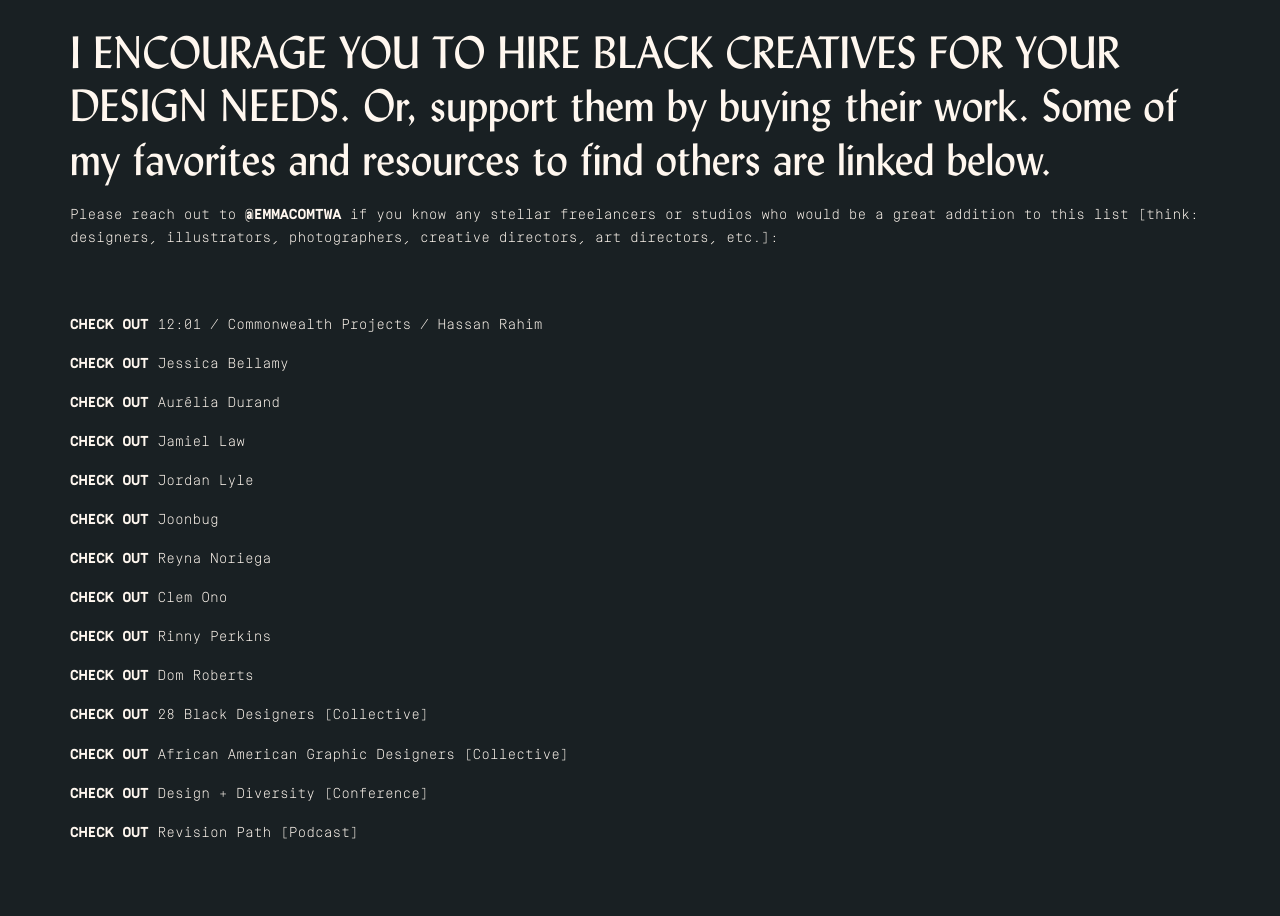
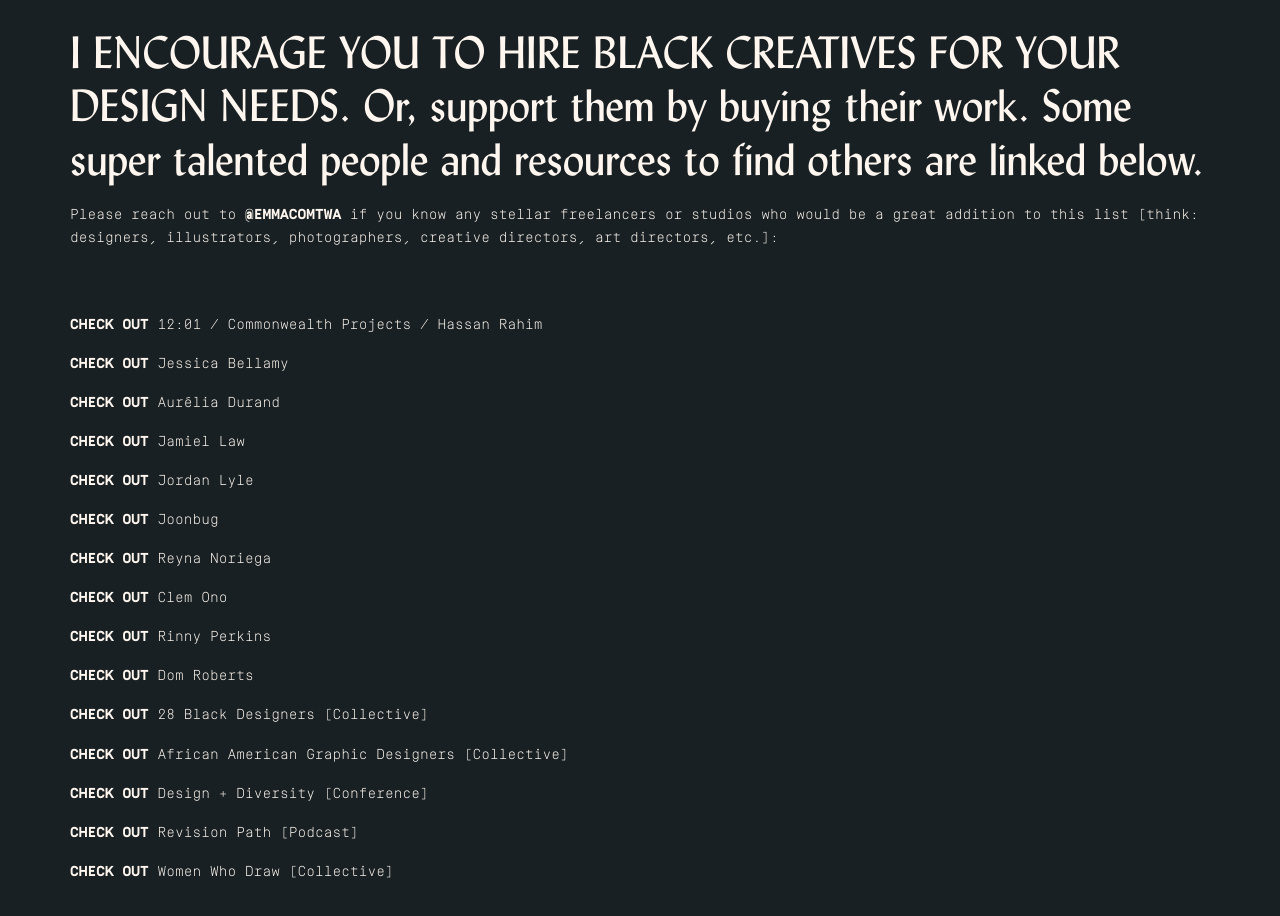
Before and after one commit to emmacomtois/emmacomtois.github.io, a plain HTML site: page index.html in a window 1280 px wide. Before the commit the page ends 892 px from the top, so only its background shows below. Drawn offline with nearby package versions, Linux system fonts and the light colour scheme.

Commit message:
Add files via upload

```diff
--- a/index.html
+++ b/index.html
@@ -47,7 +47,7 @@
 
     <div class="container mt-5">
         <div class="row">
-            <p class="heading cream">I ENCOURAGE YOU TO HIRE BLACK CREATIVES FOR YOUR DESIGN NEEDS. Or, support them by buying their work. Some of my favorites and resources to find others are linked below.</p>
+            <p class="heading cream">I ENCOURAGE YOU TO HIRE BLACK CREATIVES FOR YOUR DESIGN NEEDS. Or, support them by buying their work. Some super talented people and resources to find others are linked below.</p>
             <p class="paragraph cream">Please reach out to <spans class="bold"><a href="https://www.instagram.com/emmacomtwa/" target="_blank" class="link-color">@EMMACOMTWA</a></spans> if you know any stellar freelancers or studios who would be a great addition to this list [think: designers, illustrators, photographers, creative directors, art directors, etc.]:</p>
         </div>
     </div>
@@ -110,6 +110,10 @@
         <div class="row">
             <p class="paragraph cream"><span class="bold">CHECK OUT</span> <a href="https://revisionpath.com/" target="_blank" class="link-color">Revision Path</a> [Podcast]</p>
         </div>
+
+        <div class="row">
+            <p class="paragraph cream"><span class="bold">CHECK OUT</span> <a href="https://www.womenwhodraw.com/filter/?_sft_category=african-american" target="_blank" class="link-color">Women Who Draw</a> [Collective]</p>
+        </div>
     </div>
 
     <script src="https://code.jquery.com/jquery-3.2.1.slim.min.js" integrity="sha384-KJ3o2DKtIkvYIK3UENzmM7KCkRr/rE9/Qpg6aAZGJwFDMVNA/GpGFF93hXpG5KkN" crossorigin="anonymous"></script>
```
